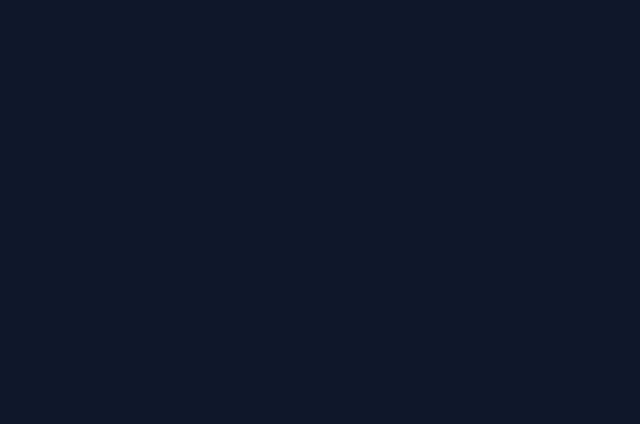
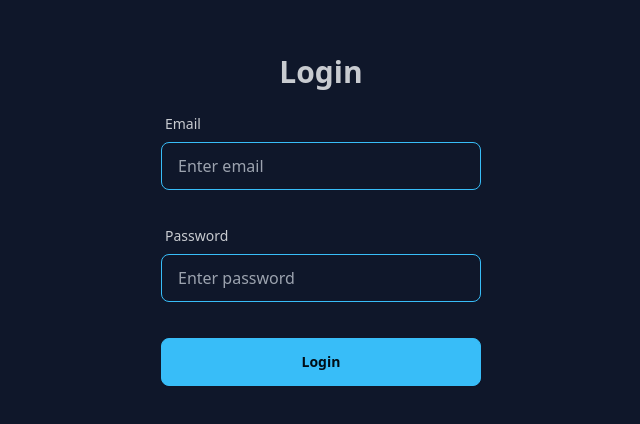
Before and after one commit to kaushl12/Note-It, a React app in the folder frontend/: page /login in a window 1280 px wide. Before the commit this address had no page. Shown: the part 180-604 px from the top of the page, without its empty margins (319-959 px from the left). Built offline with nearby package versions, Linux system fonts and the light colour scheme; the HTML template or start-up script is replaced by a standard one.

Commit message:
Add login page Ui

```diff
--- a/frontend/src/App.jsx
+++ b/frontend/src/App.jsx
@@ -3,13 +3,16 @@ import { Route, Routes } from 'react-router'
 import HomePage from './pages/HomePage'
 import CreatePage from './pages/CreatePage'
 import NotedetailPage from './pages/NotedetailPage'
-import toast from 'react-hot-toast'
+import Register from './pages/Register'
+import Login from './pages/Login'
 
 
 const App = () => {
   return (
     <div data-theme="night">
       <Routes>
+        <Route path="/register" element={<Register/>}/>
+        <Route path="/login" element={<Login/>}/>
         <Route path="/" element={<HomePage/>}/>
         <Route path="/create" element={<CreatePage/>}/>
         <Route path="/note/:id" element={<NotedetailPage/>}/>
--- /dev/null
+++ b/frontend/src/components/Button.jsx
@@ -0,0 +1,14 @@
+import React from "react";
+
+const Button = ({ text, onClick }) => {
+  return (
+    <button
+      onClick={onClick}
+      className="btn btn-primary w-full max-w-xs mt-2"
+    >
+      {text}
+    </button>
+  );
+};
+
+export default Button;
--- /dev/null
+++ b/frontend/src/components/Input.jsx
@@ -0,0 +1,23 @@
+import React from "react";
+
+const Input = ({ label, type = "text", value, onChange, placeholder }) => {
+  return (
+    <div className="form-control w-full max-w-xs mb-3">
+      {label && (
+        <label className="label">
+          <span className="label-text">{label}</span>
+        </label>
+      )}
+
+      <input
+        type={type}
+        value={value}
+        onChange={onChange}
+        placeholder={placeholder}
+        className="input input-bordered input-primary w-full"
+      />
+    </div>
+  );
+};
+
+export default Input;
--- /dev/null
+++ b/frontend/src/pages/Login.jsx
@@ -0,0 +1,34 @@
+import { useState } from "react";
+import Input from "../components/Input";
+import Button from "../components/Button";
+
+const Login = () => {
+  const [email, setEmail] = useState("");
+  const [password, setPassword] = useState("");
+
+  return (
+    <div className="flex flex-col items-center justify-center min-h-screen gap-4">
+      <h1 className="text-3xl font-bold">Login</h1>
+
+      <Input
+        label="Email"
+        type="email"
+        placeholder="Enter email"
+        value={email}
+        onChange={(e) => setEmail(e.target.value)}
+      />
+
+      <Input
+        label="Password"
+        type="password"
+        placeholder="Enter password"
+        value={password}
+        onChange={(e) => setPassword(e.target.value)}
+      />
+
+      <Button text="Login" onClick={() => console.log(email, password)} />
+    </div>
+  );
+};
+
+export default Login;
--- /dev/null
+++ b/frontend/src/pages/Register.jsx
@@ -0,0 +1,12 @@
+import React from 'react'
+
+const Register = () => {
+  return (
+    <div>
+        Register
+    </div>
+  )
+}
+
+export default Register
+    Register
```
